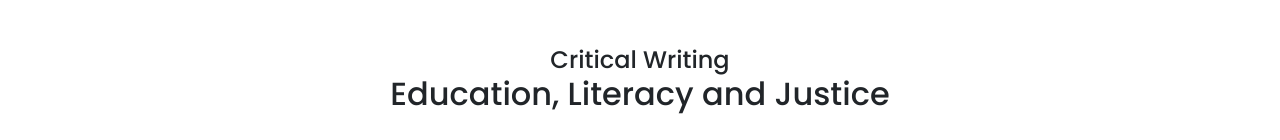
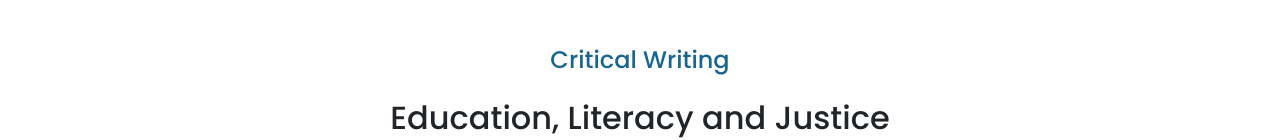
Before and after one commit to cw-education-206/cw-education, a plain HTML site: page index.html in a window 1280 px wide. Shown: the part 832-972 px from the top of the page. Drawn offline with Linux system fonts and the light colour scheme.

Commit message:
Updated heading

```diff
--- a/index.html
+++ b/index.html
@@ -82,7 +82,8 @@ By Baidehi Ghosh for CW 206
 <br/>
 	<center>
     <div class="text-content">
-            <h4>Critical Writing</h4>
+            <h4 style="color:#1a6692">Critical Writing</h4>
+	    <br/>
             <h2>Education, Literacy and Justice</h2>
     </div>
 	</center>
```
